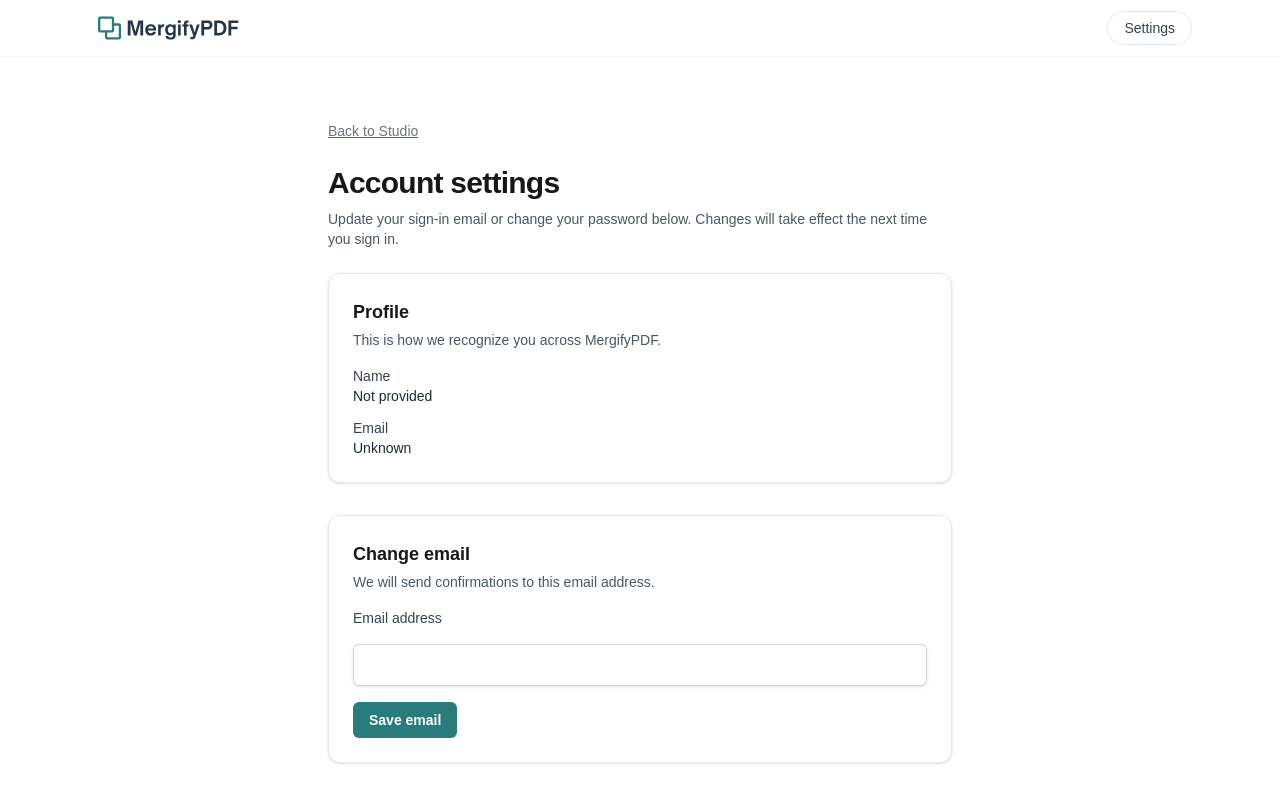
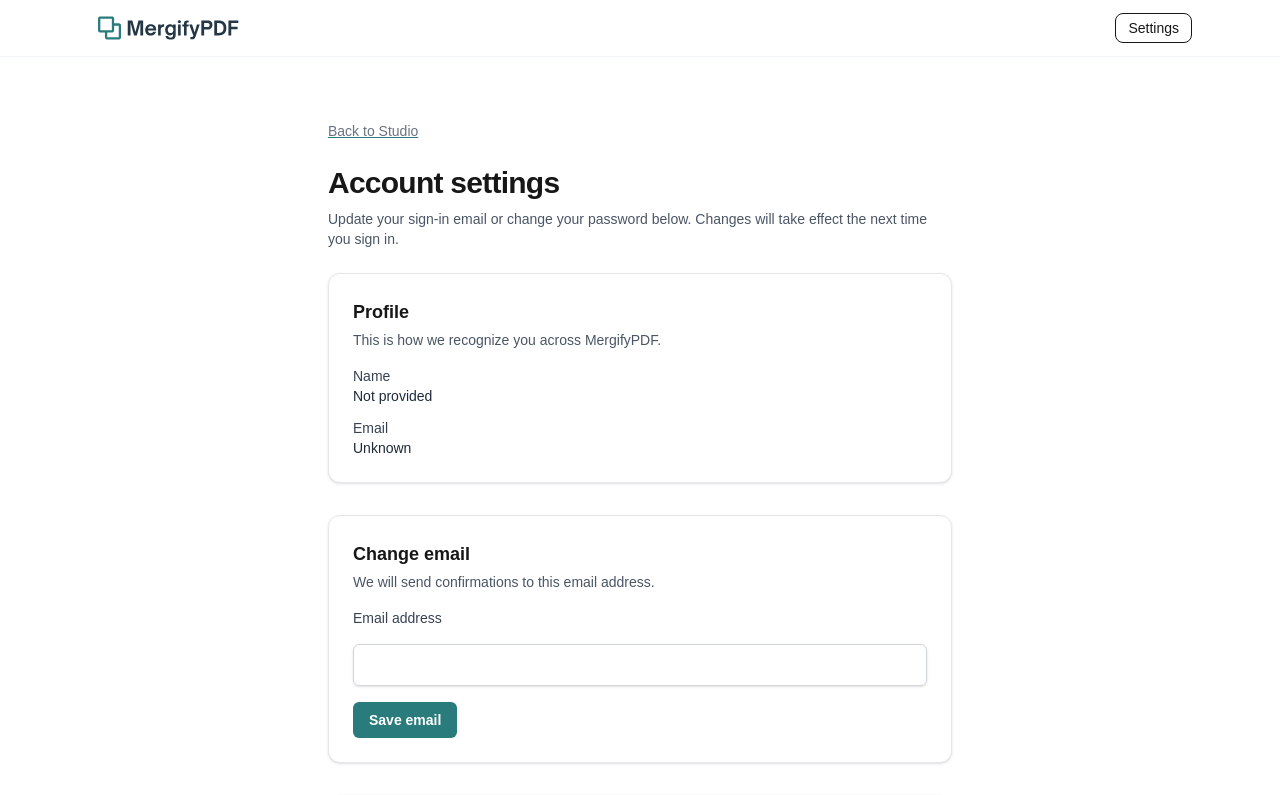
Before and after one commit to Mergify2020/mergifypdf, a Next.js app: page /account in a window 1280 px wide. Shown: the top 795 px of the page. Built offline with nearby package versions, Linux system fonts and the light colour scheme; no server answers.

Commit message:
chore: use dropdown settings in global header

```diff
--- a/src/app/layout.tsx
+++ b/src/app/layout.tsx
@@ -3,6 +3,7 @@ import type { Metadata } from "next";
 import Image from "next/image";
 import Link from "next/link";
 import Providers from "@/components/Providers";
+import SettingsMenu from "@/components/SettingsMenu";
 import "./globals.css";
 
 export const metadata: Metadata = {
@@ -42,12 +43,7 @@ export default function RootLayout({ children }: { children: React.ReactNode })
             <Link href="/" className="inline-flex items-center gap-2" aria-label="Go to homepage">
               <Image src="/logo-wordmark.svg" alt="MergifyPDF" width={160} height={40} priority />
             </Link>
-            <Link
-              href="/settings"
-              className="rounded-full border border-slate-200 px-4 py-1.5 text-sm font-medium text-gray-700 transition hover:border-slate-300 hover:bg-slate-50 focus-visible:outline-none focus-visible:ring-2 focus-visible:ring-brand focus-visible:ring-offset-2"
-            >
-              Settings
-            </Link>
+            <SettingsMenu />
           </div>
         </header>
 
```
